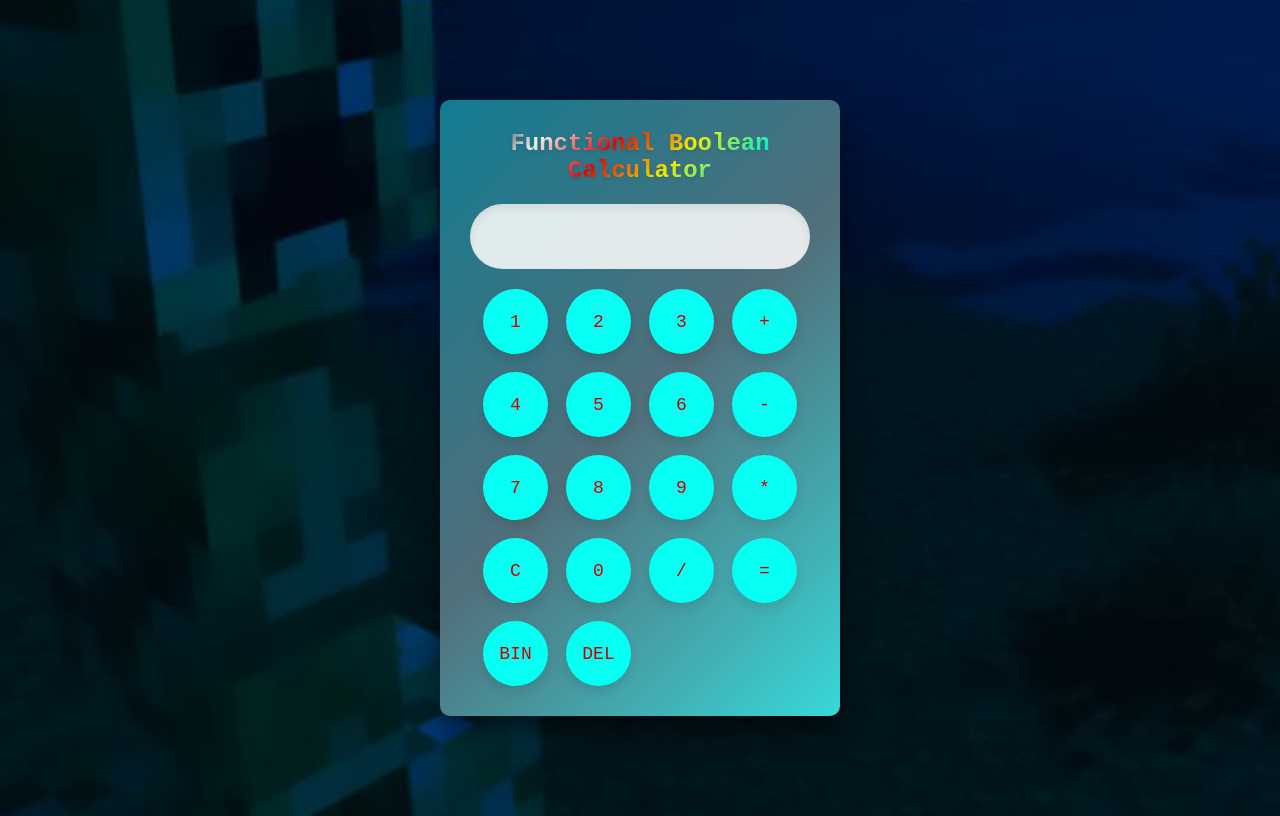
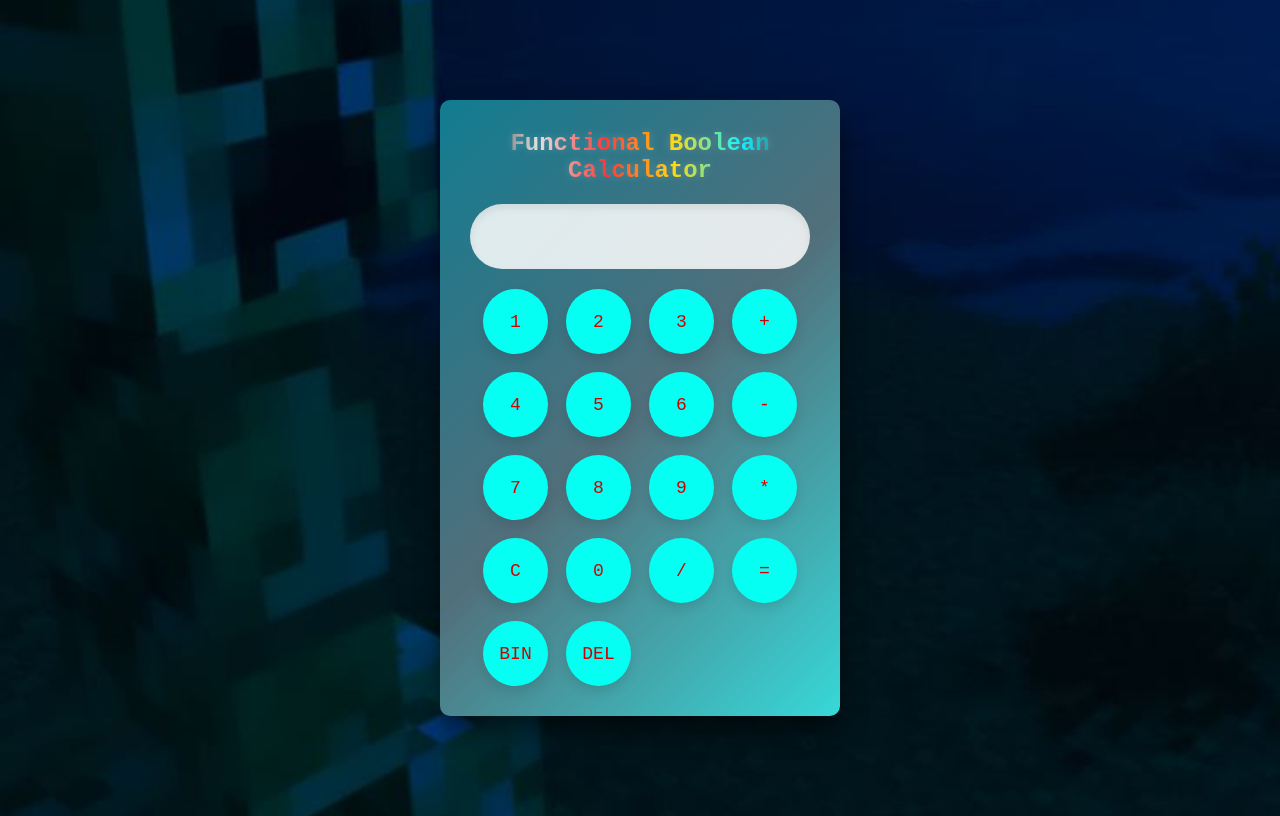
Before and after one commit to GrayDinosaur893/McThemedCalc, a plain HTML site: page index.html in a window 1280 px wide. Drawn offline with Linux system fonts and the light colour scheme.

Commit message:
neew commit

```diff
--- a/style.css
+++ b/style.css
@@ -75,10 +75,18 @@ body{
 .calculator .h2 {
     text-align: center;
     margin-bottom: 20px;
-    background: linear-gradient(135deg, rgb(0, 0, 0),#fafafa,rgb(239, 4, 4),rgb(255, 247, 0),rgb(0, 255, 217), #500302);
+    background: linear-gradient(
+        90deg,
+        #111111,
+        #e0e0e0,
+        #ff2a2a,
+        #ffd700,
+        #00f0ff,
+        #2b2b2b
+    );
     -webkit-background-clip: text;
     -webkit-text-fill-color: transparent;
     font-size: 24px;
    font-family: 'Courier New', Courier, monospace;
-    text-shadow: 0 2px 4px rgba(0,0,0,0.1);
+    text-shadow: 0 0 8px rgba(255,255,255,0.2);
 }
```
